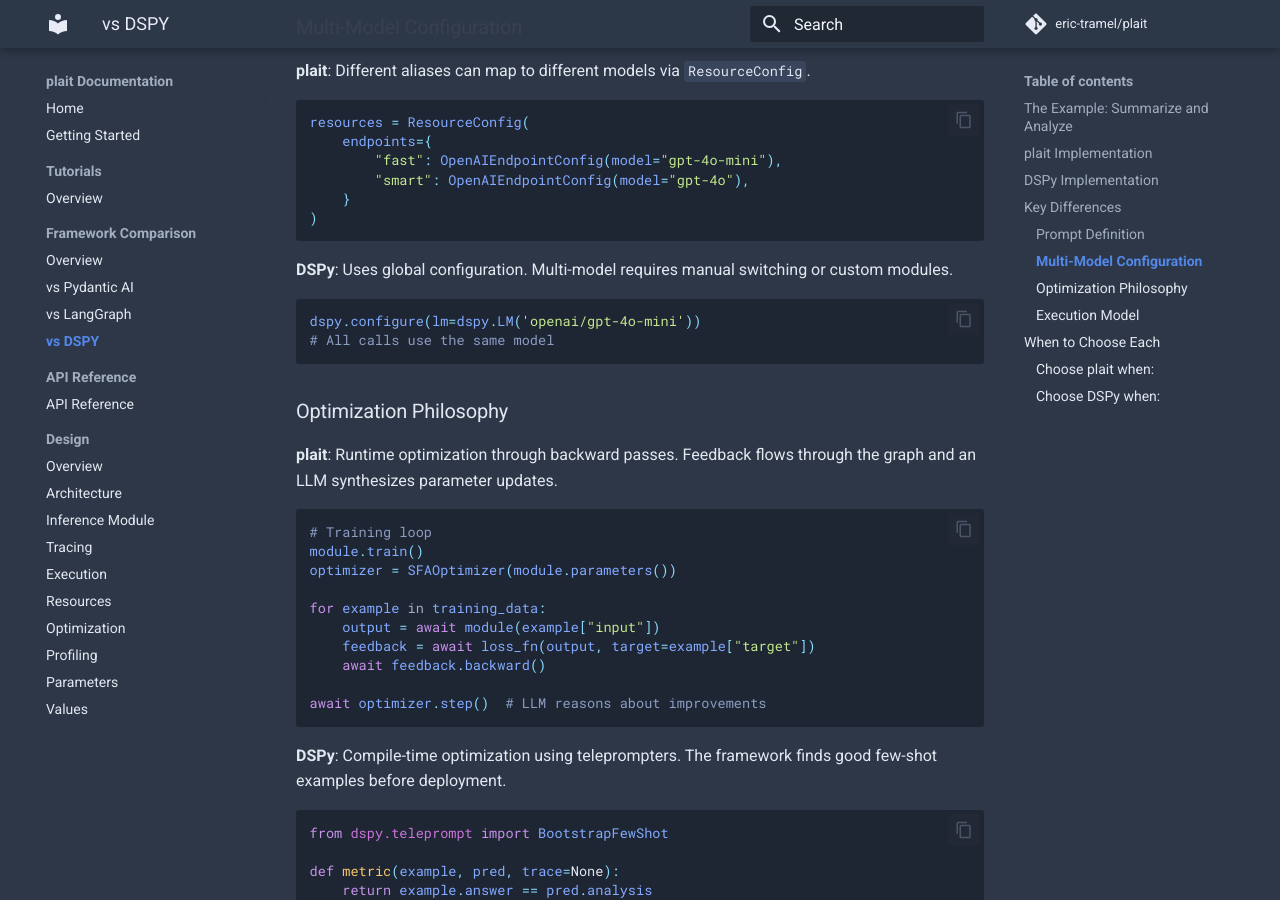
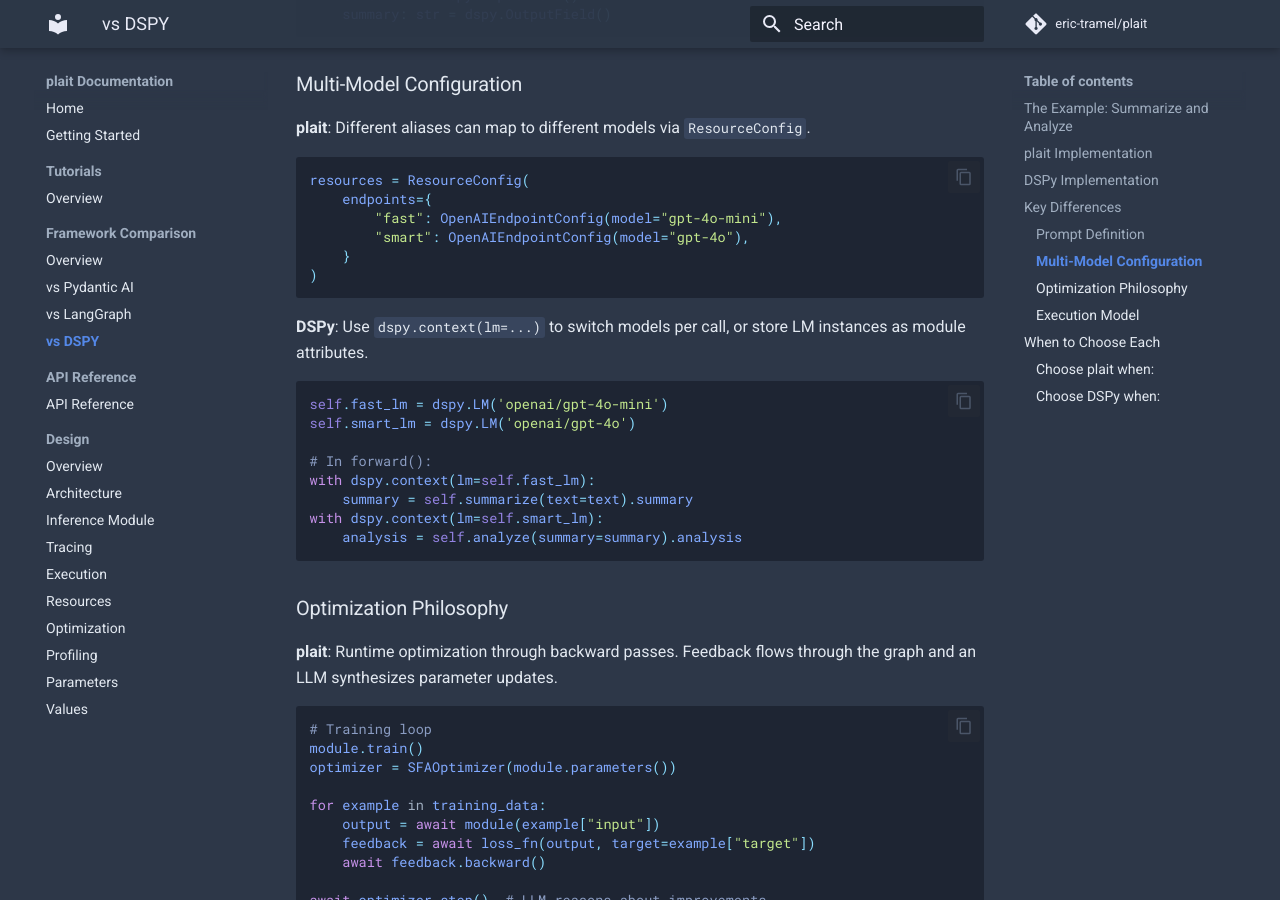
Before and after one commit to eric-tramel/plait, an MkDocs documentation site: the page built from docs/comparison/dspy.md, in a window 1280 px wide and 900 px high, scrolled down 2917 px. Built offline with MkDocs 1.6.1 and Material for MkDocs 9.7.7, drawn with Linux system fonts in a browser that asks for light colours; comment, search, counter and statistics services are not loaded; some of the changed text lies outside the part shown.

Commit message:
docs(comparison): update DSPy implementation for multi-model usage
Update the DSPy comparison doc to show proper multi-model configuration
using dspy.context(lm=...) to switch between fast (gpt-4o-mini) and
smart (gpt-4o) models, matching the same workflow as plait's
implementation.

- Add separate LM instances for fast/smart models in __init__
- Use dspy.context() context manager to specify model per call
- Update comparison table and Multi-Model Configuration section
- Remove deprecated global dspy.configure() approach

🤖 Generated with [Claude Code](https://claude.com/claude-code)

Co-Authored-By: Claude Opus 4.5 <noreply@anthropic.com>

````diff
--- a/docs/comparison/dspy.md
+++ b/docs/comparison/dspy.md
@@ -77,18 +77,21 @@ class Analyze(dspy.Signature):
 class SummarizeAndAnalyze(dspy.Module):
     def __init__(self):
         super().__init__()
+        # Create separate LM instances for each step
+        self.fast_lm = dspy.LM('openai/gpt-4o-mini')
+        self.smart_lm = dspy.LM('openai/gpt-4o')
         self.summarize = dspy.Predict(Summarize)
         self.analyze = dspy.Predict(Analyze)
 
     def forward(self, text: str) -> str:
-        summary = self.summarize(text=text).summary
-        analysis = self.analyze(summary=summary).analysis
+        # Use fast model for summarization
+        with dspy.context(lm=self.fast_lm):
+            summary = self.summarize(text=text).summary
+        # Use smart model for analysis
+        with dspy.context(lm=self.smart_lm):
+            analysis = self.analyze(summary=summary).analysis
         return analysis
 
-
-# Configure LLM (single model for both steps in basic DSPy)
-lm = dspy.LM('openai/gpt-4o-mini')
-dspy.configure(lm=lm)
 
 pipeline = SummarizeAndAnalyze()
 result = pipeline(text="Your input text...")
@@ -100,7 +103,7 @@ result = pipeline(text="Your input text...")
 |--------|-------|------|
 | **Structure** | `Module` with `LLMInference` | `dspy.Module` with `Signature` |
 | **Prompts** | Explicit system prompts | Signature docstrings |
-| **Multi-model** | Aliases map to different endpoints | Global `dspy.configure()` |
+| **Multi-model** | Aliases map to different endpoints | `dspy.context(lm=...)` per call |
 | **Optimization** | Runtime backward pass | Compile-time teleprompters |
 | **Execution** | Async-first | Sync-first |
 
@@ -139,12 +142,18 @@ resources = ResourceConfig(
 )
 ```
 
-**DSPy**: Uses global configuration. Multi-model requires manual switching or
-custom modules.
+**DSPy**: Use `dspy.context(lm=...)` to switch models per call, or store LM
+instances as module attributes.
 
 ```python
-dspy.configure(lm=dspy.LM('openai/gpt-4o-mini'))
-# All calls use the same model
+self.fast_lm = dspy.LM('openai/gpt-4o-mini')
+self.smart_lm = dspy.LM('openai/gpt-4o')
+
+# In forward():
+with dspy.context(lm=self.fast_lm):
+    summary = self.summarize(text=text).summary
+with dspy.context(lm=self.smart_lm):
+    analysis = self.analyze(summary=summary).analysis
 ```
 
 ### Optimization Philosophy
````
